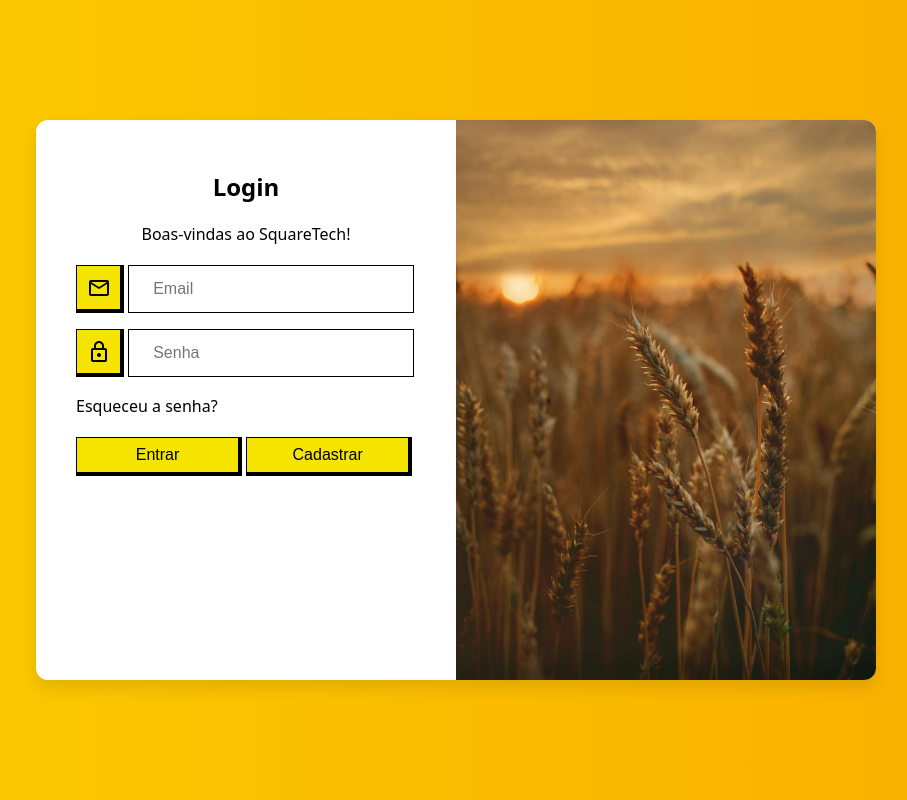
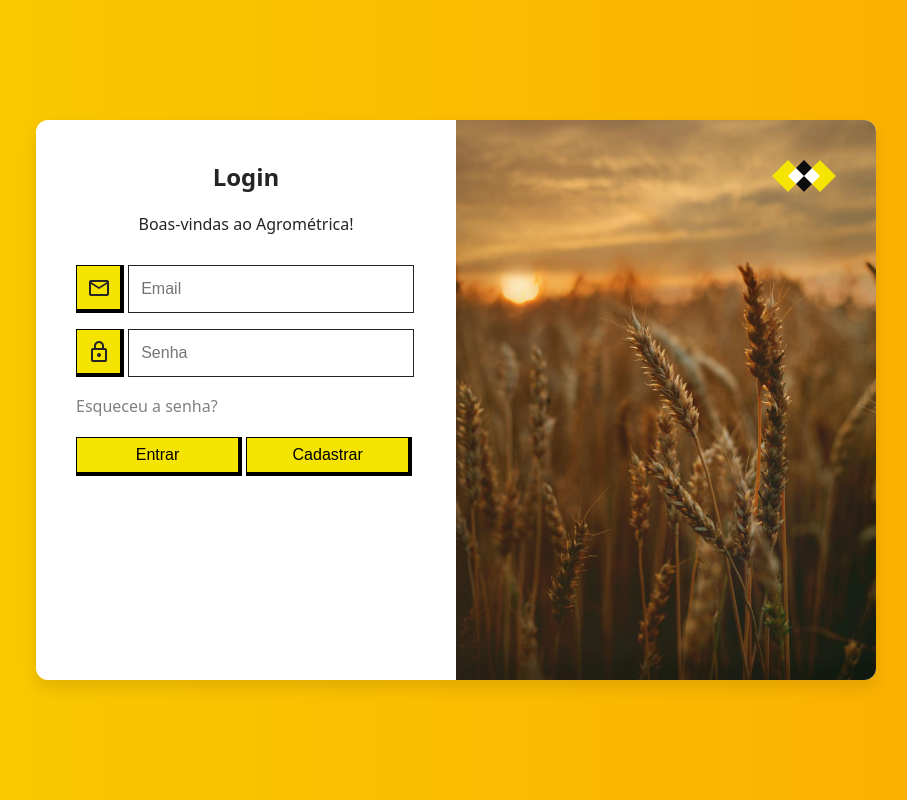
Before and after one commit to felipeverderamis/projeto-login, a plain HTML site: page index.html in a window 1280 px wide. Shown: the whole page, without its empty margins (184-1091 px from the left). Drawn offline with nearby package versions, Linux system fonts and the light colour scheme.

Commit message:
Adicionando Logo e corrigindo outros elementos no design

```diff
--- a/assets/css/media-query.css
+++ b/assets/css/media-query.css
@@ -8,16 +8,23 @@
     section#login {
         width: 80vw;
         border-radius: 12px;
-        background-color: white;
+        background-color: var(--cor-destaque);
         box-shadow: 0px 8px 16px rgba(0, 0, 0, 0.1);
         overflow: hidden;
     }
 
     section#login > div#img {
         float: left;
+        display: flex;
         width: 40%;
         height: 100%;
+        justify-content: start;
+        align-items: start;
         background: url(../img/wheat-field.jpg) no-repeat left bottom / cover;
+    }
+
+    img {
+        margin: 30px;
     }
 
     section#login > div#form {
@@ -35,16 +42,23 @@
     section#login {
         width: 840px;
         border-radius: 12px;
-        background-color: white;
+        background-color: var(--cor-destaque);
         box-shadow: 0px 8px 16px rgba(0, 0, 0, 0.1);
         overflow: hidden;
     }
 
     section#login > div#img {
         float: right;
+        display: flex;
         width: 50%;
         height: 100%;
+        justify-content: end;
+        align-items: start;
         background: url(../img/wheat-field.jpg) no-repeat left bottom / cover;
+    }
+
+    img {
+        margin: 40px;
     }
 
     section#login > div#form {
--- a/assets/css/style.css
+++ b/assets/css/style.css
@@ -6,9 +6,10 @@
     --cor-principal: #FACC00;
     --cor-secundaria: #F5E300;
     --cor-terciaria: #FAAD00;
-    --cor-texto: #000000;
-    --cor-texto-destaque: #ffffff;
-    --cor-texto-desfoque: #F5EB62;
+    --cor-texto: #242424;
+    --cor-texto-desfoque: #808080;
+    --cor-destaque: #ffffff;
+    --cor-desfoque: #F5EB62;
 }
 
 * {
@@ -19,6 +20,7 @@
 
 html {
     font-family: system-ui, -apple-system, BlinkMacSystemFont, 'Segoe UI', Roboto, Oxygen, Ubuntu, Cantarell, 'Open Sans', 'Helvetica Neue', sans-serif;
+    color: var(--cor-texto);
 }
 
 body {
@@ -44,7 +46,7 @@ section#login {
     width: 280px;
     height: 560px;
     border-radius: 12px;
-    background-color: white;
+    background-color: var(--cor-destaque);
     box-shadow: 0px 8px 16px rgba(0, 0, 0, 0.1);
     overflow: hidden;
 
@@ -53,8 +55,10 @@ section#login {
 }
 
 section#login > div#img {
-    display: block;
+    display: flex;
     height: 200px;
+    justify-content: center;
+    align-items: center;
     background: url(../img/wheat-field.jpg) no-repeat left bottom / cover;
 }
 
@@ -64,12 +68,13 @@ section#login > div#form {
 }
 
 div#form > h1 {
-    margin: 10px 0 20px 0;
+    margin-bottom: 20px;
     text-align: center;
+    font-size: 1.5em;
 }
 
 div#form > p {
-    margin-bottom: 20px;
+    margin-bottom: 30px;
     text-align: center;
 }
 
@@ -90,7 +95,7 @@ form > div.campo span {
 }
 
 form > div.campo > input {
-    padding: 12px 24px;
+    padding: 12px 12px;
     width: calc(100% - 54px);
     height: 48px;
     font-size: 1em;
@@ -105,7 +110,8 @@ form > a.botao {
     margin: 12px 0 20px 0;
     text-align: left;
     text-decoration: none;
-    color: var(--cor-texto);
+    font-size: 1em;
+    color: var(--cor-texto-desfoque);
 }
 
 form > a.botao:hover {
@@ -125,5 +131,5 @@ form > input[type=submit] {
 }
 
 form > input[type=submit]:hover {
-    background-color: var(--cor-texto-desfoque);
+    background-color: var(--cor-desfoque);
 }
--- a/index.html
+++ b/index.html
@@ -13,10 +13,11 @@
         <section id="login">
             <div id="img">
                 <!-- Imagem -->
+                <img src="assets/img/Logo.png" alt="Logo fictícia da Agrométrica" class="logo">
             </div>
             <div id="form">
                 <h1>Login</h1>
-                <p>Boas-vindas ao SquareTech!</p>
+                <p>Boas-vindas ao Agrométrica!</p>
                 <form action="login.php" method="post" autocomplete="on">
                     <div class="campo">
                         <label for="login_id"><span class="material-symbols-outlined">mail</span></label>
```
Also changed, not shown: assets/img/Logo.png (added).
